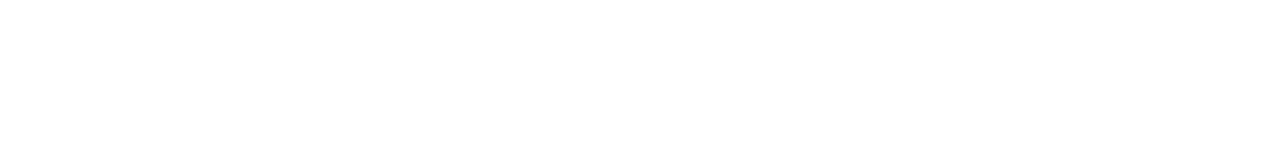
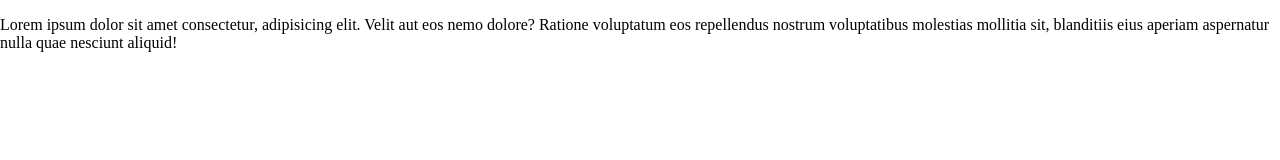
Before and after one commit to malinaribizla/fictional-potato, a plain HTML site: page index.html in a window 1280 px wide. Drawn offline with Linux system fonts and the light colour scheme; files that its build step writes are made by us from their sources.

Commit message:
dodat sadrzaj

```diff
--- a/index.html
+++ b/index.html
@@ -8,6 +8,6 @@
     <title>Document</title>
 </head>
 <body>
-
+    <p>Lorem ipsum dolor sit amet consectetur, adipisicing elit. Velit aut eos nemo dolore? Ratione voluptatum eos repellendus nostrum voluptatibus molestias mollitia sit, blanditiis eius aperiam aspernatur nulla quae nesciunt aliquid!</p>
 </body>
 </html>
```
